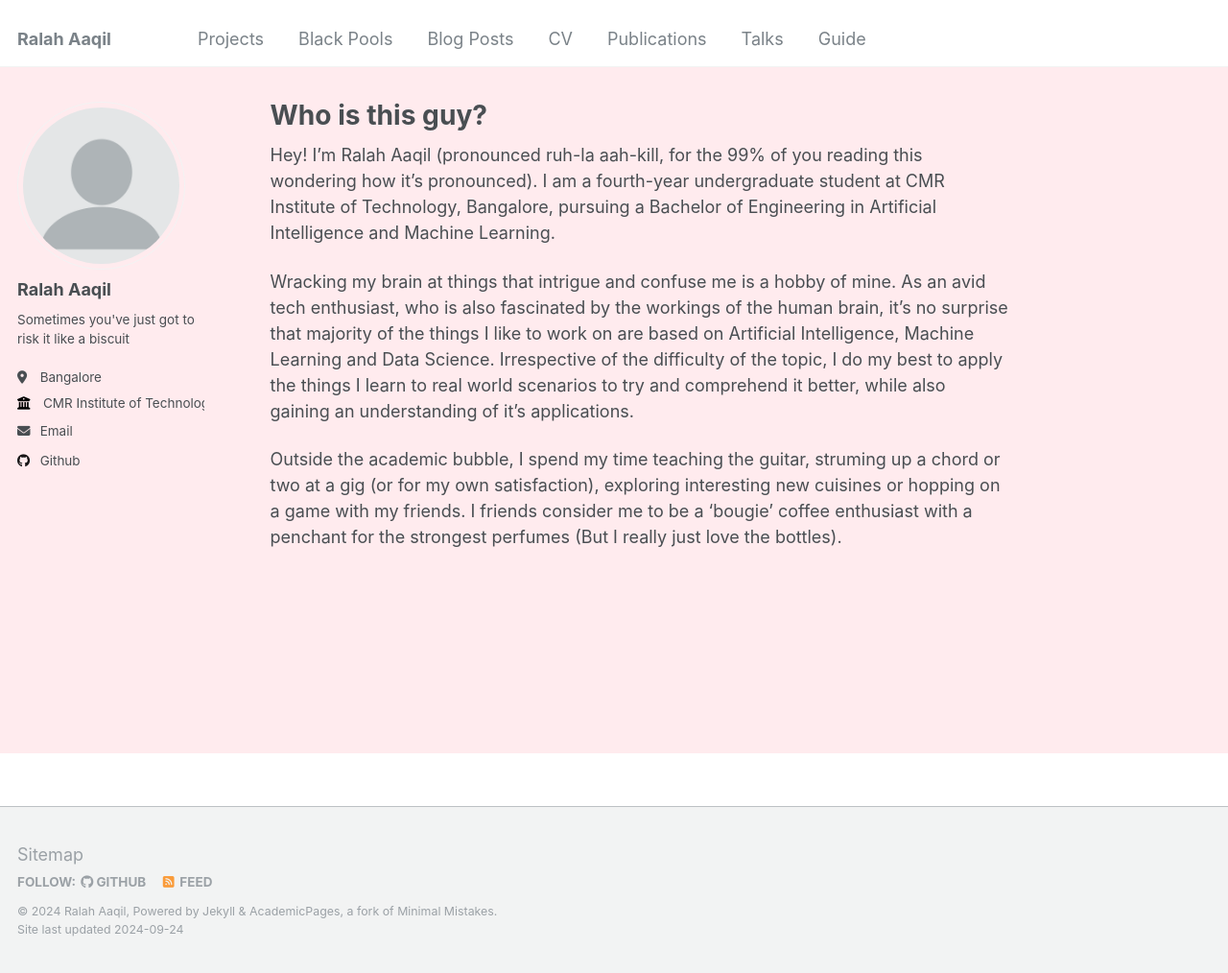
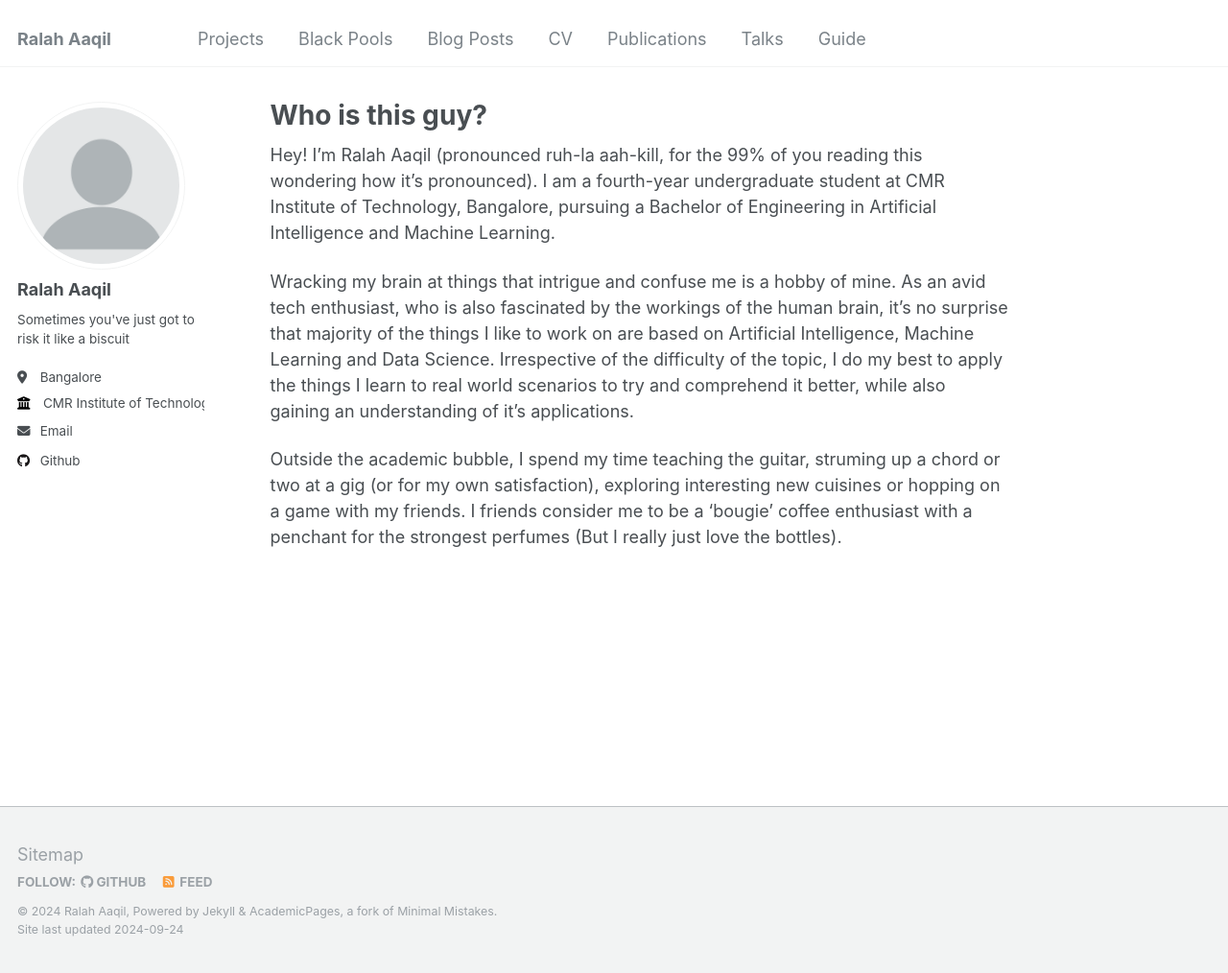
Before and after one commit to ralahaaqil/ralahaaqil.github.io, a Jekyll site: the page built from _pages/about.md, in a window 1280 px wide and 1014 px high. Shown: the whole window at 96% size. Built offline with Jekyll 4.4.1, drawn with Linux system fonts in a browser that asks for light colours.

Commit message:
Update main.scss
Redoing the test

```diff
--- a/assets/css/main.scss
+++ b/assets/css/main.scss
@@ -39,8 +39,3 @@
 @import "vendor/font-awesome/brands";
 @import "vendor/magnific-popup/magnific-popup";
 @import "print";
-
-body {
-  background: #FFEBEE;
-  background-color: #FFEBEE;
-}
```
